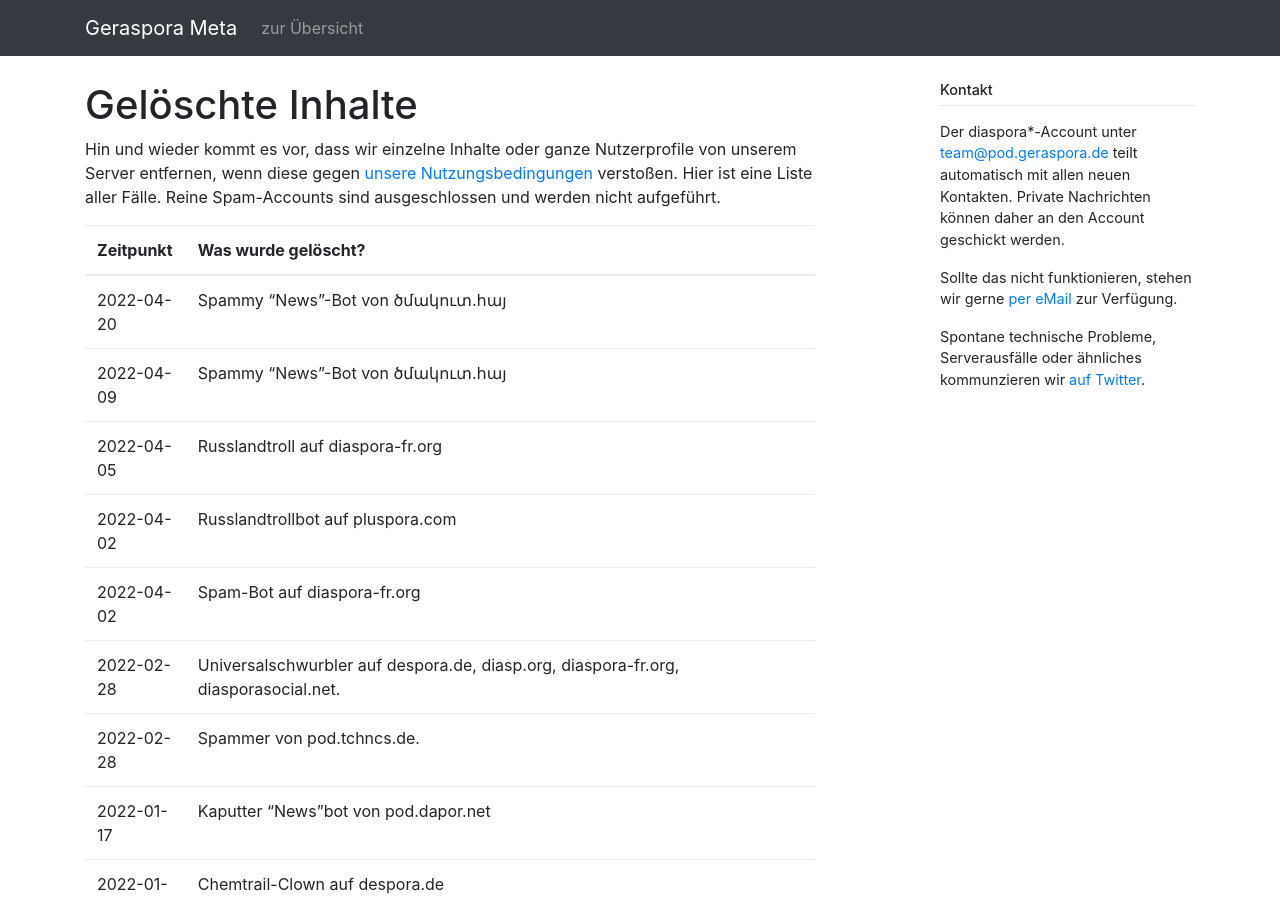
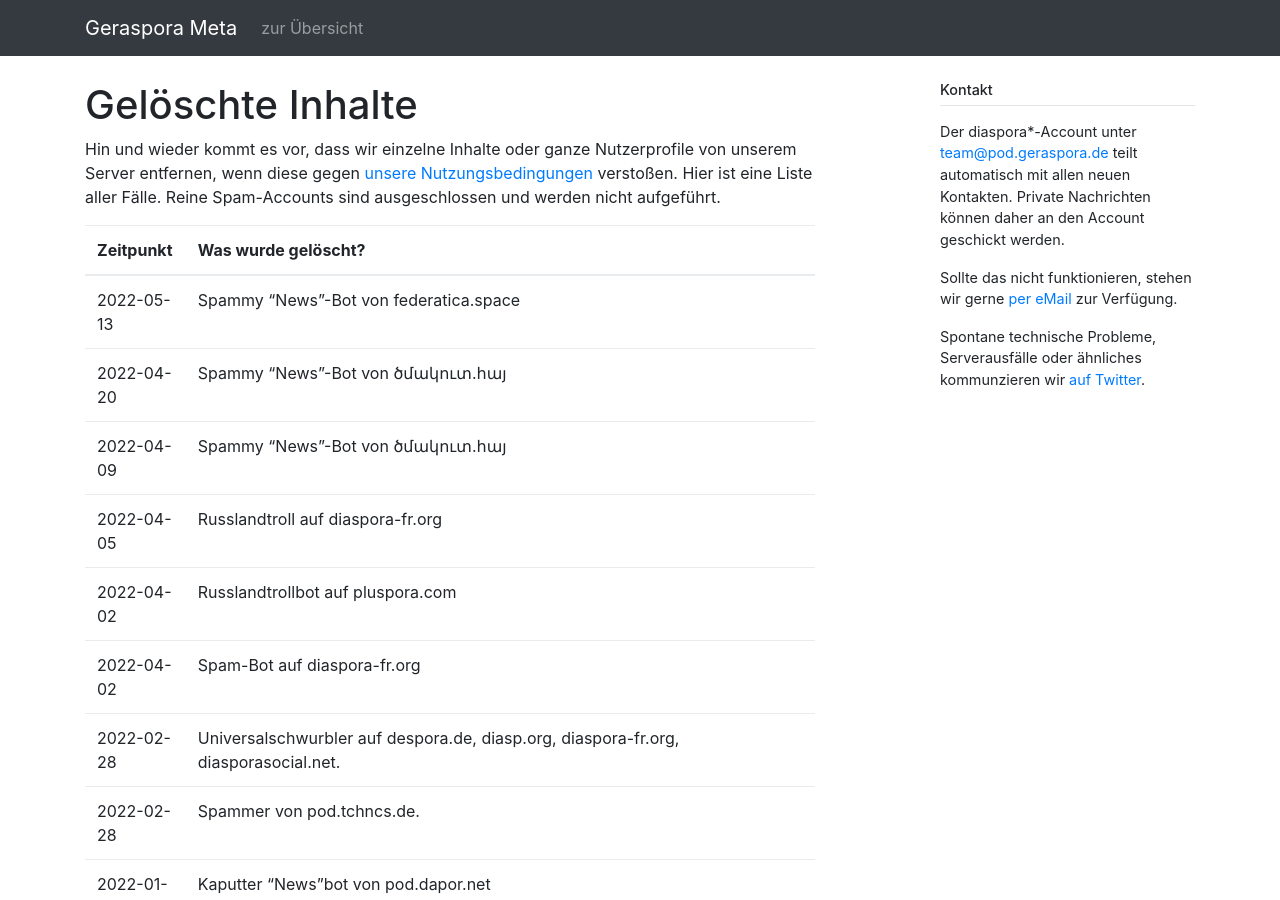
Before and after one commit to geraspora/meta, a Jekyll site: the page built from pod/deleted_contents.md, in a window 1280 px wide and 900 px high. Built offline with Jekyll 4.4.1, drawn with Linux system fonts in a browser that asks for light colours.

Commit message:
+deletion

```diff
--- a/pod/deleted_contents.md
+++ b/pod/deleted_contents.md
@@ -8,6 +8,7 @@ Hin und wieder kommt es vor, dass wir einzelne Inhalte oder ganze Nutzerprofile
 
 | Zeitpunkt  | Was wurde gelöscht?                                                                                                                                                                                                                                                                                                                                                                                                                                                                                                                                                                                                                                                                                                                                                                                                                                                                                                                                                       |
 | ---------- | ------------------------------------------------------------------------------------------------------------------------------------------------------------------------------------------------------------------------------------------------------------------------------------------------------------------------------------------------------------------------------------------------------------------------------------------------------------------------------------------------------------------------------------------------------------------------------------------------------------------------------------------------------------------------------------------------------------------------------------------------------------------------------------------------------------------------------------------------------------------------------------------------------------------------------------------------------------------------- |
+| 2022-05-13 | Spammy "News"-Bot von federatica.space                                                                                                                                                                                                                                                                                                                                                                                                                                                                                                                                                                                                                                                                                                                                                                                                                                                                                                                                    |
 | 2022-04-20 | Spammy "News"-Bot von ծմակուտ.հայ                                                                                                                                                                                                                                                                                                                                                                                                                                                                                                                                                                                                                                                                                                                                                                                                                                                                                                                                         |
 | 2022-04-09 | Spammy "News"-Bot von ծմակուտ.հայ                                                                                                                                                                                                                                                                                                                                                                                                                                                                                                                                                                                                                                                                                                                                                                                                                                                                                                                                         |
 | 2022-04-05 | Russlandtroll auf diaspora-fr.org                                                                                                                                                                                                                                                                                                                                                                                                                                                                                                                                                                                                                                                                                                                                                                                                                                                                                                                                         |
```
